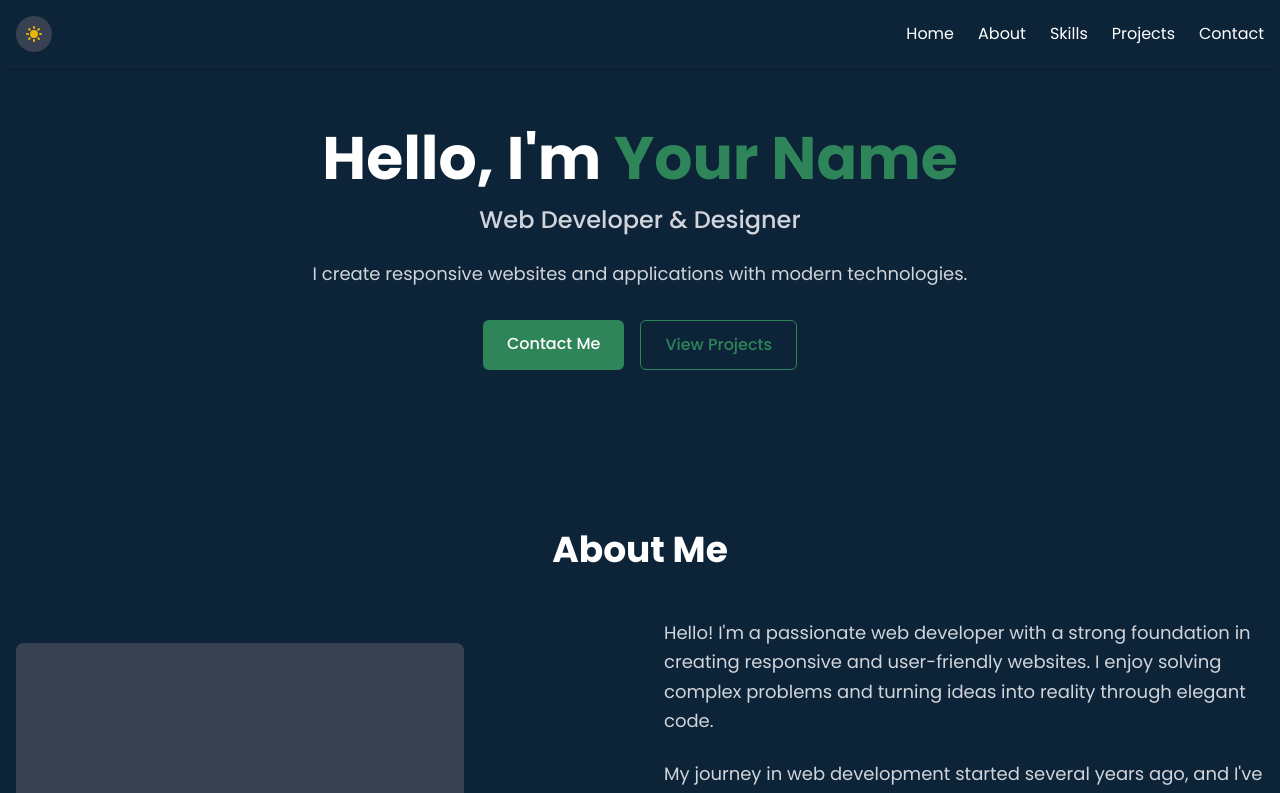
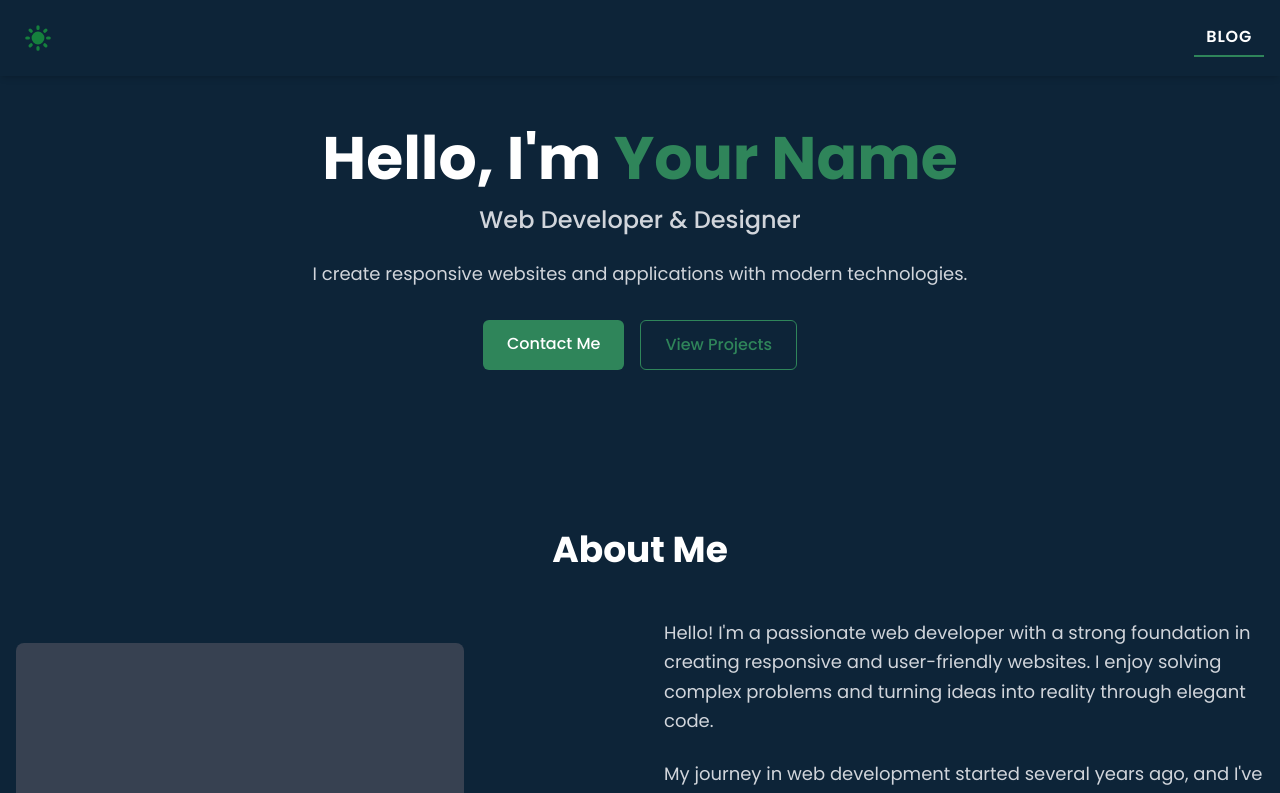
Before and after one commit to vinayBomma/vinaybomma.github.io, a React (Create React App) app: page / in a window 1280 px wide. Shown: the top 793 px of the page. Built offline with nearby package versions, Linux system fonts and the light colour scheme.

Commit message:
Improved header UI

```diff
--- a/src/sections/Header.tsx
+++ b/src/sections/Header.tsx
@@ -1,13 +1,8 @@
-import React, { useState } from "react";
+import React from "react";
 import { useTheme } from "../context/ThemeContext";
 
 const Header: React.FC = () => {
-  const [isMenuOpen, setIsMenuOpen] = useState(false);
   const { darkMode, toggleDarkMode } = useTheme();
-
-  const toggleMenu = () => {
-    setIsMenuOpen(!isMenuOpen);
-  };
 
   return (
     <header className="fixed top-0 left-0 w-full bg-white dark:bg-primary shadow-md z-50 py-4 transition-colors duration-300">
@@ -15,12 +10,12 @@ const Header: React.FC = () => {
         <div className="flex items-center">
           <button
             onClick={toggleDarkMode}
-            className="p-2 rounded-full transition-colors duration-300 bg-gray-200 dark:bg-gray-700 flex items-center justify-center"
+            className="p-1.5 transition-colors duration-300 flex items-center justify-center"
             aria-label="Toggle Dark Mode"
           >
             {darkMode ? (
               <svg
-                className="w-5 h-5 text-yellow-500"
+                className="w-8 h-8 text-green-700"
                 fill="currentColor"
                 viewBox="0 0 20 20"
                 xmlns="http://www.w3.org/2000/svg"
@@ -33,7 +28,7 @@ const Header: React.FC = () => {
               </svg>
             ) : (
               <svg
-                className="w-5 h-5 text-gray-900"
+                className="w-8 h-8 text-gray-900"
                 fill="currentColor"
                 viewBox="0 0 20 20"
                 xmlns="http://www.w3.org/2000/svg"
@@ -44,80 +39,14 @@ const Header: React.FC = () => {
           </button>
         </div>
 
-        <div
-          className="lg:hidden flex flex-col justify-between w-6 h-5 cursor-pointer"
-          onClick={toggleMenu}
+        <a
+          href="https://vinaybomma.hashnode.dev"
+          target="_blank"
+          rel="noopener noreferrer"
+          className="text-gray-800 dark:text-white hover:text-accent dark:hover:text-accent transition-colors duration-300 uppercase tracking-wider font-semibold text-base px-3 py-1.5 border-b-2 border-accent"
         >
-          <span
-            className={`h-0.5 bg-gray-800 dark:bg-white transition-all duration-300 ${
-              isMenuOpen ? "transform rotate-45 translate-y-2" : ""
-            }`}
-          ></span>
-          <span
-            className={`h-0.5 bg-gray-800 dark:bg-white transition-all duration-300 ${
-              isMenuOpen ? "opacity-0" : "opacity-100"
-            }`}
-          ></span>
-          <span
-            className={`h-0.5 bg-gray-800 dark:bg-white transition-all duration-300 ${
-              isMenuOpen ? "transform -rotate-45 -translate-y-2" : ""
-            }`}
-          ></span>
-        </div>
-
-        <nav
-          className={`fixed lg:static top-16 left-0 w-full lg:w-auto bg-white dark:bg-primary shadow-lg lg:shadow-none transform ${
-            isMenuOpen ? "translate-y-0" : "-translate-y-full lg:translate-y-0"
-          } transition-transform duration-300 lg:transition-none`}
-        >
-          <ul className="flex flex-col lg:flex-row py-4 lg:py-0 items-center">
-            <li className="mb-4 lg:mb-0 lg:mr-6">
-              <a
-                href="#home"
-                onClick={() => setIsMenuOpen(false)}
-                className="text-gray-800 dark:text-white hover:text-accent dark:hover:text-accent transition-colors duration-300"
-              >
-                Home
-              </a>
-            </li>
-            <li className="mb-4 lg:mb-0 lg:mr-6">
-              <a
-                href="#about"
-                onClick={() => setIsMenuOpen(false)}
-                className="text-gray-800 dark:text-white hover:text-accent dark:hover:text-accent transition-colors duration-300"
-              >
-                About
-              </a>
-            </li>
-            <li className="mb-4 lg:mb-0 lg:mr-6">
-              <a
-                href="#skills"
-                onClick={() => setIsMenuOpen(false)}
-                className="text-gray-800 dark:text-white hover:text-accent dark:hover:text-accent transition-colors duration-300"
-              >
-                Skills
-              </a>
-            </li>
-            <li className="mb-4 lg:mb-0 lg:mr-6">
-              <a
-                href="#projects"
-                onClick={() => setIsMenuOpen(false)}
-                className="text-gray-800 dark:text-white hover:text-accent dark:hover:text-accent transition-colors duration-300"
-              >
-                Projects
-              </a>
-            </li>
-            <li className="mb-4 lg:mb-0">
-              <a
-                href="#contact"
-                onClick={() => setIsMenuOpen(false)}
-                className="text-gray-800 dark:text-white hover:text-accent dark:hover:text-accent transition-colors duration-300"
-              >
-                Contact
-              </a>
-            </li>
-          </ul>
-        </nav>
+          Blog
+        </a>
       </div>
     </header>
   );
```
